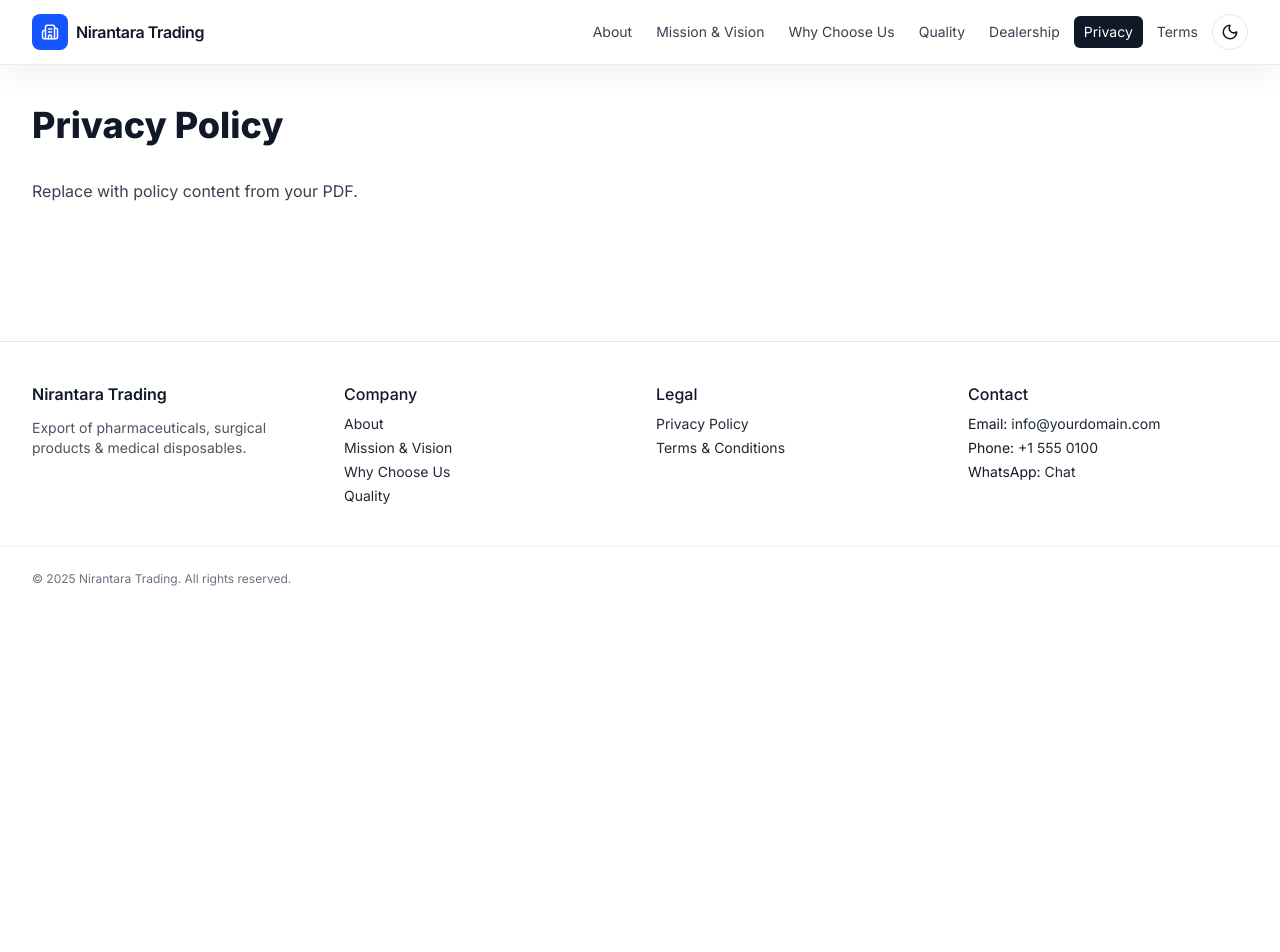
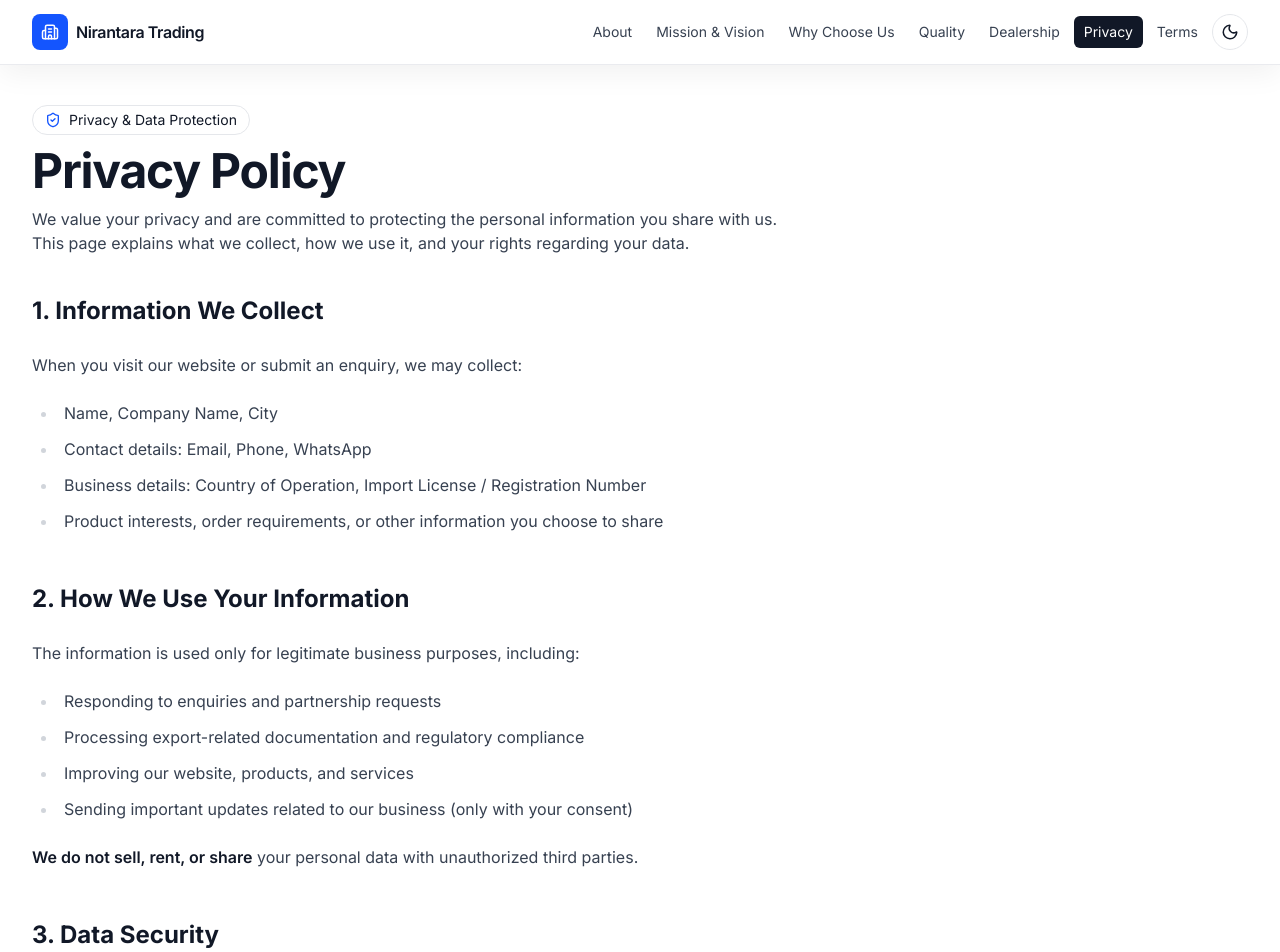
Before and after one commit to romahawk/nirantara-site, a Next.js app: page /privacy in a window 1280 px wide. Shown: the top 952 px of the page. Before the commit the page ends 800 px from the top, so only its background shows below. Built offline with nearby package versions, Linux system fonts and the light colour scheme.

Commit message:
feat(privacy): replace Privacy Policy page with PDF-aligned content (prose + icons, dark-mode friendly)

```diff
--- a/src/app/privacy/page.tsx
+++ b/src/app/privacy/page.tsx
@@ -1,9 +1,156 @@
-export const metadata = { title: "Privacy Policy" };
-export default function Page() {
+import {
+  ShieldCheck,
+  FileText,
+  Cookie,
+  Share2,
+  UserCheck,
+  RefreshCcw,
+  Mail,
+  Phone,
+  MapPin,
+} from "lucide-react";
+
+export const metadata = {
+  title: "Privacy Policy",
+  description:
+    "How Nirantara Trading collects, uses, and protects personal information from website visitors, clients, and partners.",
+};
+
+const COMPANY = {
+  name: "Nirantara Trading Private Limited",
+  location: "Patna, Bihar, India",
+  email: "nirantaratrading@gmail.com",
+  phone: "+91 99317 23762",
+};
+
+export default function PrivacyPolicyPage() {
   return (
-    <article className="prose dark:prose-invert max-w-none">
-      <h1>Privacy Policy</h1>
-      <p>Replace with policy content from your PDF.</p>
-    </article>
+    <section className="space-y-10">
+      {/* Header */}
+      <header className="space-y-3">
+        <div className="inline-flex items-center gap-2 rounded-full border px-3 py-1 text-sm dark:border-gray-700">
+          <ShieldCheck className="text-brand" size={16} />
+          Privacy & Data Protection
+        </div>
+        <h1 className="text-4xl md:text-5xl font-bold tracking-tight">Privacy Policy</h1>
+        <p className="text-gray-700 dark:text-gray-300 max-w-3xl">
+          We value your privacy and are committed to protecting the personal information
+          you share with us. This page explains what we collect, how we use it, and your
+          rights regarding your data.
+        </p>
+      </header>
+
+      {/* Body */}
+      <article className="prose dark:prose-invert max-w-none">
+        <h2>1. Information We Collect</h2>
+        <p>
+          When you visit our website or submit an enquiry, we may collect:
+        </p>
+        <ul>
+          <li>Name, Company Name, City</li>
+          <li>Contact details: Email, Phone, WhatsApp</li>
+          <li>Business details: Country of Operation, Import License / Registration Number</li>
+          <li>Product interests, order requirements, or other information you choose to share</li>
+        </ul>
+
+        <h2>2. How We Use Your Information</h2>
+        <p>The information is used only for legitimate business purposes, including:</p>
+        <ul>
+          <li>Responding to enquiries and partnership requests</li>
+          <li>Processing export-related documentation and regulatory compliance</li>
+          <li>Improving our website, products, and services</li>
+          <li>Sending important updates related to our business (only with your consent)</li>
+        </ul>
+        <p><strong>We do not sell, rent, or share</strong> your personal data with unauthorized third parties.</p>
+
+        <h2>3. Data Security</h2>
+        <p>
+          We apply appropriate technical and organizational measures to protect your
+          information against unauthorized access, alteration, disclosure, or destruction.
+          While we strive to use industry-standard practices, no electronic transmission
+          or storage method is 100% secure.
+        </p>
+
+        <h2>4. Data Sharing &amp; Disclosure</h2>
+        <ul>
+          <li>
+            Your information may be shared with trusted partners (e.g., logistics providers,
+            regulatory bodies) strictly to fulfill export requirements.
+          </li>
+          <li>
+            We may disclose information if required by law, legal proceedings, or government authorities.
+          </li>
+        </ul>
+
+        <h2>5. Cookies &amp; Website Usage</h2>
+        <p>
+          Our website may use cookies to improve user experience and analyze traffic. Cookies
+          do not collect personal information unless you voluntarily provide it. You can
+          disable cookies in your browser settings at any time.
+        </p>
+
+        <h2>6. Third-Party Links</h2>
+        <p>
+          Our site may contain links to external websites. We are not responsible for the
+          privacy practices or content of third-party sites; please review their policies separately.
+        </p>
+
+        <h2>7. Your Rights</h2>
+        <p>Subject to applicable law, you may:</p>
+        <ul>
+          <li>Request access to the information we hold about you</li>
+          <li>Request correction or updates to your data</li>
+          <li>Request deletion of your data where applicable</li>
+          <li>Withdraw consent for communication at any time</li>
+        </ul>
+        <p>To exercise these rights, contact us using the details below.</p>
+
+        <h2>8. Changes to This Policy</h2>
+        <p>
+          We may update this Privacy Policy from time to time. The latest version will always
+          be available on this page.
+        </p>
+
+        <h2>9. Contact Us</h2>
+        <p className="not-prose">
+          <div className="card inline-flex flex-col gap-2 text-sm">
+            <div className="font-medium">{COMPANY.name}</div>
+            <div className="inline-flex items-center gap-2">
+              <MapPin size={16} className="text-brand" /> {COMPANY.location}
+            </div>
+            <div className="inline-flex items-center gap-2">
+              <Mail size={16} className="text-brand" />
+              <a className="link" href={`mailto:${COMPANY.email}`}>{COMPANY.email}</a>
+            </div>
+            <div className="inline-flex items-center gap-2">
+              <Phone size={16} className="text-brand" />
+              <a className="link" href={`tel:${COMPANY.phone}`}>{COMPANY.phone}</a>
+            </div>
+          </div>
+        </p>
+      </article>
+
+      {/* Small legend with icon hints (optional, keeps visual consistency) */}
+      <div className="grid gap-3 sm:grid-cols-2 lg:grid-cols-4 text-sm">
+        <Legend icon={<FileText size={16} />} label="Legitimate business purpose" />
+        <Legend icon={<Cookie size={16} />} label="Optional cookies" />
+        <Legend icon={<Share2 size={16} />} label="No unauthorized sharing" />
+        <Legend icon={<UserCheck size={16} />} label="User rights respected" />
+      </div>
+
+      <p className="text-xs text-gray-500 dark:text-gray-400">
+        Last updated: {new Date().toLocaleDateString()}
+      </p>
+    </section>
   );
 }
+
+/* ——— tiny helper ——— */
+function Legend({ icon, label }: { icon: React.ReactNode; label: string }) {
+  return (
+    <span className="inline-flex items-center gap-2 rounded-full border px-3 py-1 dark:border-gray-700">
+      {icon}
+      {label}
+    </span>
+  );
+}
```
